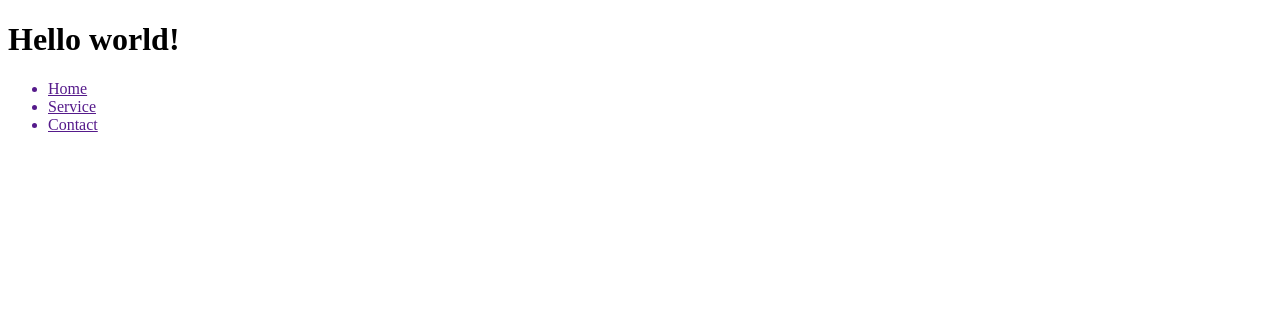
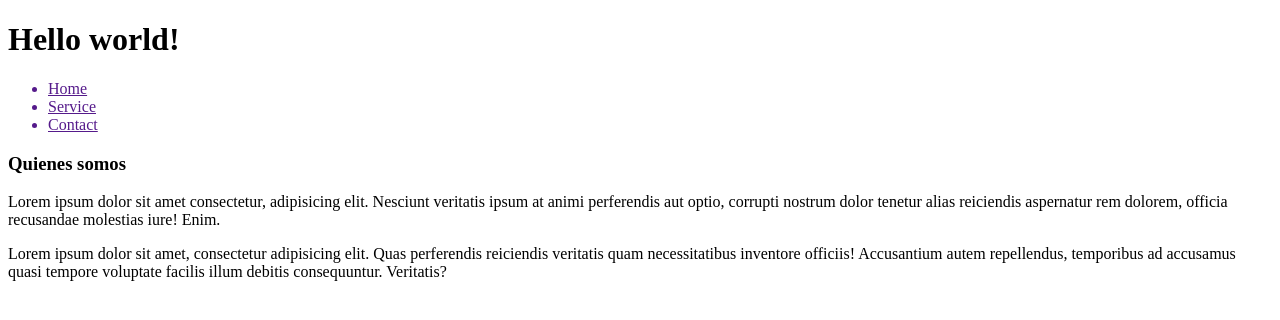
Before and after one commit to geronimoD18/Mexico, a plain HTML site: page index.html in a window 1280 px wide. Drawn offline with Linux system fonts and the light colour scheme.

Commit message:
Added body on index.html

```diff
--- a/index.html
+++ b/index.html
@@ -22,5 +22,14 @@
             </a>
         </ul>
     </nav>
+    <section>
+        <h3>Quienes somos</h3>
+        <p>
+            Lorem ipsum dolor sit amet consectetur, adipisicing elit. Nesciunt veritatis ipsum at animi perferendis aut optio, corrupti nostrum dolor tenetur alias reiciendis aspernatur rem dolorem, officia recusandae molestias iure! Enim.
+        </p>
+        <p>
+            Lorem ipsum dolor sit amet, consectetur adipisicing elit. Quas perferendis reiciendis veritatis quam necessitatibus inventore officiis! Accusantium autem repellendus, temporibus ad accusamus quasi tempore voluptate facilis illum debitis consequuntur. Veritatis?
+        </p>
+    </section>
 </body>
 </html>
```
Also changed, not shown: ghToken.txt (added).
